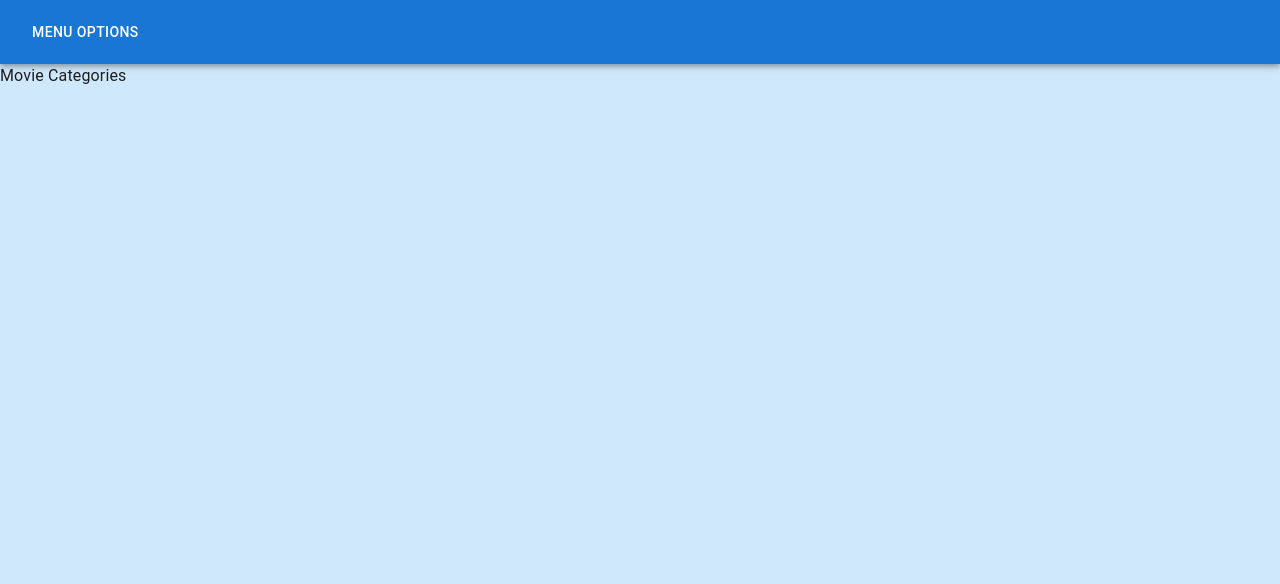
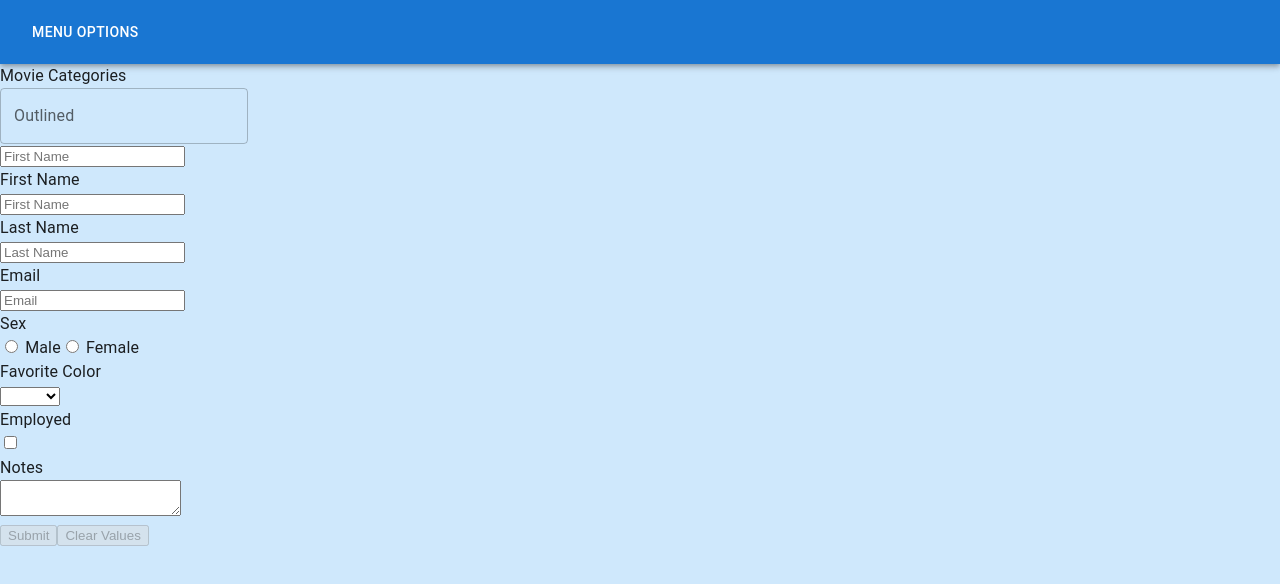
Before and after one commit to justinmorales1/movie-flicks, a React (Create React App) app: page / in a window 1280 px wide. Shown: the top 584 px of the page. Built offline with nearby package versions, Linux system fonts and the light colour scheme.

Commit message:
Adding movie input

```diff
--- a/package.json
+++ b/package.json
@@ -16,6 +16,7 @@
     "react-redux": "^8.0.2",
     "react-scripts": "5.0.1",
     "redux": "^4.2.0",
+    "redux-form": "^8.3.8",
     "web-vitals": "^2.1.4"
   },
   "scripts": {
--- a/src/App.js
+++ b/src/App.js
@@ -4,6 +4,8 @@
 import MovieCategories from "./components/MovieCategories";
 import {Container} from "@mui/material";
 import AppBarHeader from "./components/AppBarHeader";
+import MovieSearchInput from "./components/MovieSearchInput";
+import SimpleForm from "./components/SimpleForm";
 
 
 function App() {
@@ -14,6 +16,8 @@
             <Box sx={{ bgcolor: '#cfe8fc', height: '100vh' }} >
                 <AppBarHeader />
                 <MovieCategories />
+                <MovieSearchInput />
+                <SimpleForm />
             </Box>
         </Container>
     </div>
--- /dev/null
+++ b/src/components/MovieSearchInput.jsx
@@ -0,0 +1,29 @@
+import React from 'react';
+import TextField from '@mui/material/TextField';
+import {Field, reduxForm} from "redux-form";
+
+const MovieSearchInput = (props) => {
+    const { handleSubmit} = props;
+
+    return (
+        <form onSubmit={handleSubmit}>
+            <div>
+                <TextField type="text" id="outlined-basic" label="Outlined" variant="outlined" />
+
+                {/*<TextField name="movieInput" type="text" id="outlined-basic" label="Outlined" variant="outlined" />*/}
+            </div>
+            <div>
+                <Field
+                    name="firstName"
+                    component="input"
+                    type="text"
+                    placeholder="First Name"
+                />
+            </div>
+        </form>
+    )
+}
+
+export default reduxForm({
+    form: 'movieSearchInput', // a unique identifier for this form
+})(MovieSearchInput);
--- /dev/null
+++ b/src/components/SimpleForm.jsx
@@ -0,0 +1,96 @@
+import React from 'react';
+import { Field, reduxForm } from 'redux-form';
+
+const SimpleForm = props => {
+    const { handleSubmit, pristine, reset, submitting } = props;
+    return (
+        <form onSubmit={handleSubmit}>
+            <div>
+                <label>First Name</label>
+                <div>
+                    <Field
+                        name="firstName"
+                        component="input"
+                        type="text"
+                        placeholder="First Name"
+                    />
+                </div>
+            </div>
+            <div>
+                <label>Last Name</label>
+                <div>
+                    <Field
+                        name="lastName"
+                        component="input"
+                        type="text"
+                        placeholder="Last Name"
+                    />
+                </div>
+            </div>
+            <div>
+                <label>Email</label>
+                <div>
+                    <Field
+                        name="email"
+                        component="input"
+                        type="email"
+                        placeholder="Email"
+                    />
+                </div>
+            </div>
+            <div>
+                <label>Sex</label>
+                <div>
+                    <label>
+                        <Field name="sex" component="input" type="radio" value="male" />
+                        {' '}
+                        Male
+                    </label>
+                    <label>
+                        <Field name="sex" component="input" type="radio" value="female" />
+                        {' '}
+                        Female
+                    </label>
+                </div>
+            </div>
+            <div>
+                <label>Favorite Color</label>
+                <div>
+                    <Field name="favoriteColor" component="select">
+                        <option />
+                        <option value="ff0000">Red</option>
+                        <option value="00ff00">Green</option>
+                        <option value="0000ff">Blue</option>
+                    </Field>
+                </div>
+            </div>
+            <div>
+                <label htmlFor="employed">Employed</label>
+                <div>
+                    <Field
+                        name="employed"
+                        id="employed"
+                        component="input"
+                        type="checkbox"
+                    />
+                </div>
+            </div>
+            <div>
+                <label>Notes</label>
+                <div>
+                    <Field name="notes" component="textarea" />
+                </div>
+            </div>
+            <div>
+                <button type="submit" disabled={pristine || submitting}>Submit</button>
+                <button type="button" disabled={pristine || submitting} onClick={reset}>
+                    Clear Values
+                </button>
+            </div>
+        </form>
+    );
+};
+
+export default reduxForm({
+    form: 'simple', // a unique identifier for this form
+})(SimpleForm);
--- a/src/index.js
+++ b/src/index.js
@@ -7,6 +7,7 @@
 const container = document.getElementById('root');
 const root = createRoot(container);
 
+
 root.render(
   <React.StrictMode>
     <Provider store={store}>
--- a/src/redux/store.js
+++ b/src/redux/store.js
@@ -1,8 +1,13 @@
 import { configureStore } from '@reduxjs/toolkit';
 import moviesReducer from "./reducers/moviesReducer";
+import { reducer as reduxFormReducer } from 'redux-form';
+
 
 export const store = configureStore({
   reducer: {
+    form: reduxFormReducer,
     movies: moviesReducer,
   },
+  devTools: true
+
 });
```
Also changed, not shown: 1 other file (tests, documents, lock files or other folders).
